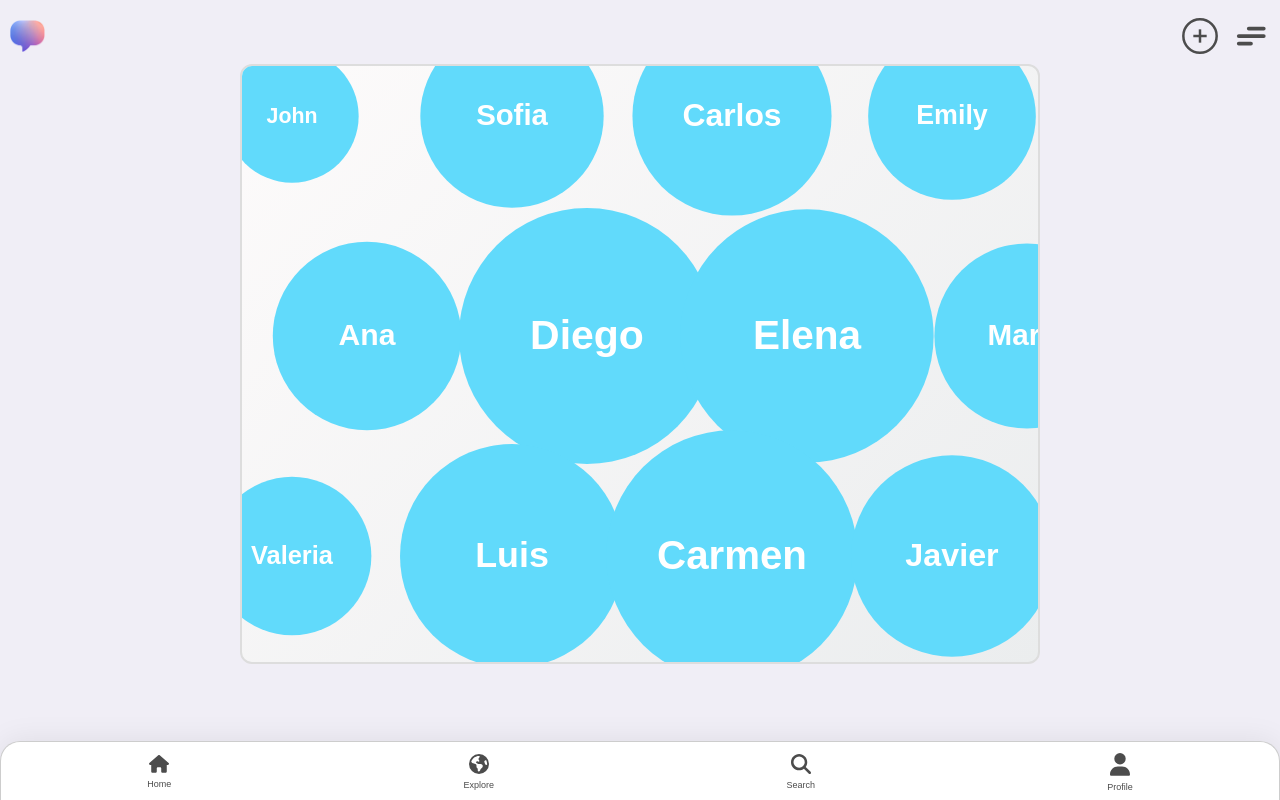
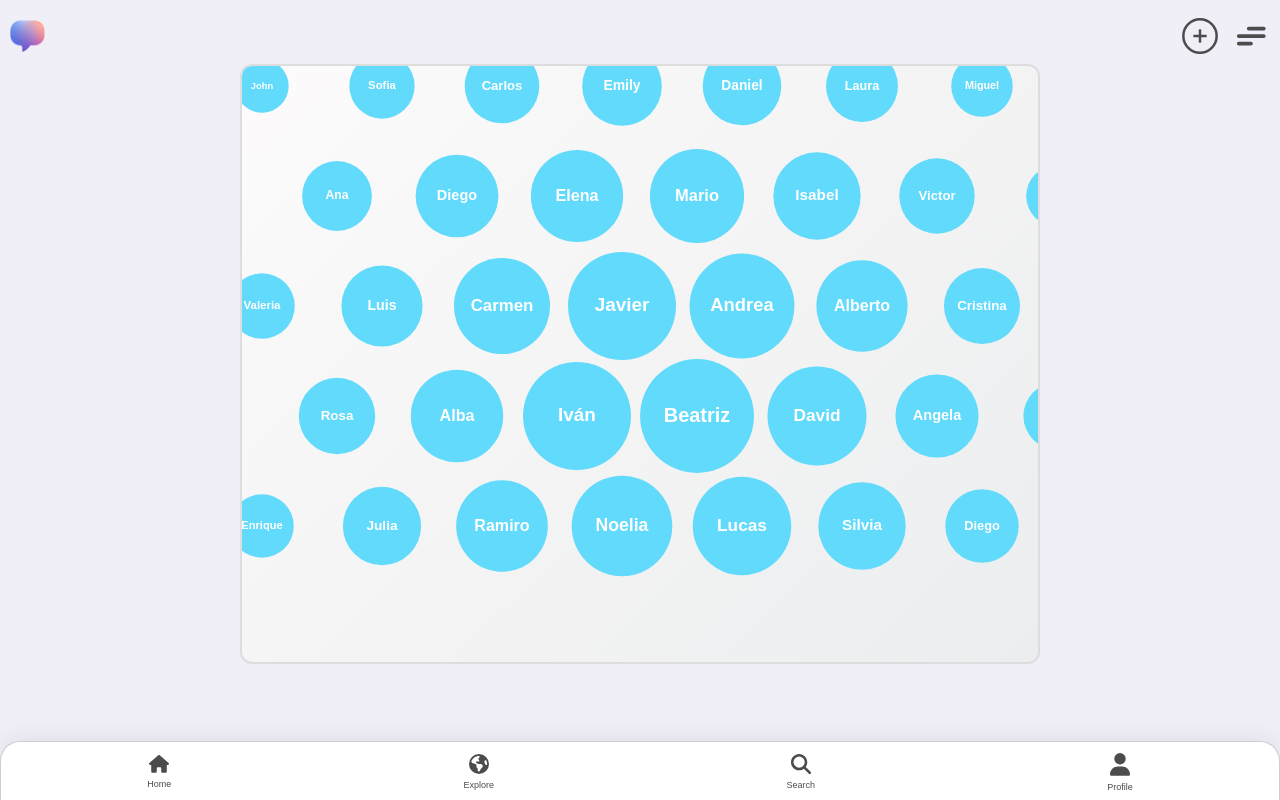
Before and after one commit to santiagocabral01/ocean-byte, a Next.js app: page /explore in a window 1280 px wide. Built offline with nearby package versions, Linux system fonts and the light colour scheme.

Commit message:
update 14 typed

```diff
--- a/src/app/(rootLayout)/globals.css
+++ b/src/app/(rootLayout)/globals.css
@@ -1257,8 +1257,8 @@ main .container .right {
 
 .bubble {
   position: absolute;
-  width: 100px; /* Tamaño base más amplio */
-  height: 100px; /* Tamaño base más amplio */
+  width: 40px;
+  height: 40px;
   background: #61dafb;
   border-radius: 50%;
   display: flex;
@@ -1266,7 +1266,7 @@ main .container .right {
   align-items: center;
   color: white;
   font-weight: bold;
-  font-size: 16px;
+  font-size: 7px;
   transition: transform 0.2s ease-out, background 0.2s;
 }
 
--- a/src/components/BubbleMenu/index.tsx
+++ b/src/components/BubbleMenu/index.tsx
@@ -1,23 +1,34 @@
 "use client";
 import { useRef, useEffect, useState } from "react";
 
-const BubbleMenu = () => {
-  const containerRef = useRef(null);
-  const [visibleCenter, setVisibleCenter] = useState({ x: 0, y: 0 });
+// Tipos personalizados
+interface Position {
+  x: number;
+  y: number;
+}
+
+interface Bubble {
+  id: number;
+  label: string;
+}
+
+const BubbleMenu: React.FC = () => {
+  const containerRef = useRef<HTMLDivElement | null>(null);
+  const [visibleCenter, setVisibleCenter] = useState<Position>({ x: 0, y: 0 });
 
   // Array de nombres
-  const names = [
+  const names: string[] = [
     "John", "Sofia", "Carlos", "Emily", "Daniel", "Laura", "Miguel", "Sara",
     "Lucia", "Pedro", "Ana", "Diego", "Elena", "Mario", "Isabel", "Victor",
     "Clara", "Gabriel", "Paula", "Fernando", "Valeria", "Luis", "Carmen",
     "Javier", "Andrea", "Alberto", "Cristina", "Roberto", "Patricia", "Tomás",
     "Rosa", "Alba", "Iván", "Beatriz", "David", "Angela", "Hugo", "Natalia",
     "Oscar", "Marta", "Enrique", "Julia", "Ramiro", "Noelia", "Lucas", "Silvia",
-    "Diego", "Marina", "Jorge", "Emma"
+    "Diego", "Marina", "Jorge", "Emma",
   ];
 
   // Crear las burbujas mapeando nombres (ciclo si hay más burbujas que nombres)
-  const bubbles = Array.from({ length: 50 }, (_, i) => ({
+  const bubbles: Bubble[] = Array.from({ length: 50 }, (_, i) => ({
     id: i,
     label: names[i % names.length],
   }));
@@ -43,12 +54,18 @@ const BubbleMenu = () => {
     const container = containerRef.current;
 
     // Actualizar el centro al hacer scroll
-    container.addEventListener("scroll", updateVisibleCenter);
+    if (container) {
+      container.addEventListener("scroll", updateVisibleCenter);
+    }
 
-    return () => container.removeEventListener("scroll", updateVisibleCenter);
+    return () => {
+      if (container) {
+        container.removeEventListener("scroll", updateVisibleCenter);
+      }
+    };
   }, []);
 
-  const calculateScale = (bubbleX, bubbleY) => {
+  const calculateScale = (bubbleX: number, bubbleY: number): number => {
     const distance = Math.sqrt(
       Math.pow(visibleCenter.x - bubbleX, 2) +
       Math.pow(visibleCenter.y - bubbleY, 2)
@@ -63,8 +80,8 @@ const BubbleMenu = () => {
         const col = index % 10; // Columna
 
         // Posiciones con efecto ladrillo y mayor separación
-        const bubbleX = col * 220 + (row % 2 === 0 ? 0 : 75); // Alterna la posición X según la fila
-        const bubbleY = row * 220; // Más separación entre filas
+        const bubbleX = col * 120 + (row % 2 === 0 ? 0 : 75); // Alterna la posición X según la fila
+        const bubbleY = row * 110; // Más separación entre filas
 
         const scale = calculateScale(bubbleX, bubbleY);
 
```
